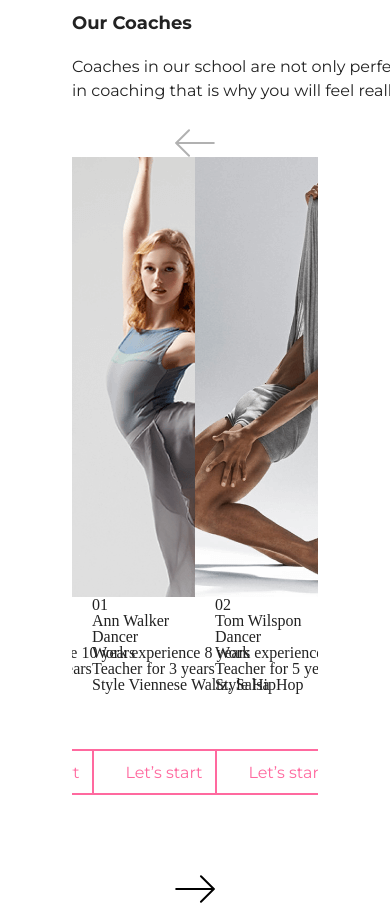
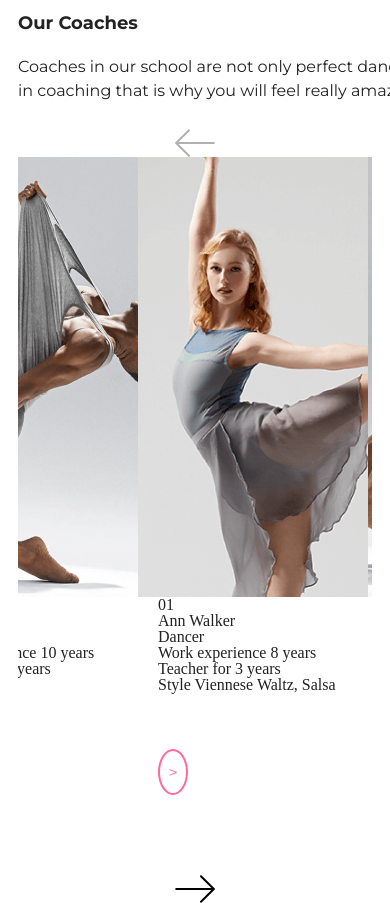
Before and after one commit to YevheniiaDehtiarova/Belyaevi-project, a website: page index.html in a window 390 px wide. Shown: the part 2720-3623 px from the top of the page. Drawn offline with nearby package versions, Linux system fonts and the light colour scheme.

Commit message:
update slider

```diff
--- a/index.html
+++ b/index.html
@@ -206,7 +206,7 @@
                         <div class="coaches__slider-item">Teacher for 3 years</div>
                         <div class="coaches__slider-item">Style Viennese Waltz, Salsa</div>
                         <button class="coaches__slider--button">
-                            <span>Let’s start</span>
+                            <span class="coaches__btn">Let’s start</span> <span class="special__button">></span>
                         </button>
                     </div>
                 </div>
@@ -228,7 +228,7 @@
                         <div class="coaches__slider-item">Teacher for 5 years</div>
                         <div class="coaches__slider-item">Style HipHop</div>
                         <button class="coaches__slider--button">
-                            <span>Let’s start</span>
+                            <span class="coaches__btn"> Let’s start</span> <span class="special__button">></span>
                         </button>
                     </div>
                 </div>
@@ -250,7 +250,7 @@
                         <div class="coaches__slider-item">Teacher for 3 years</div>
                         <div class="coaches__slider-item">Style Viennese Waltz, Salsa</div>
                         <button class="coaches__slider--button">
-                            <span>Let’s start</span>
+                            <span class="coaches__btn">Let’s start</span> <span class="special__button">></span>
                         </button>
                     </div>
                 </div>
@@ -272,7 +272,7 @@
                         <div class="coaches__slider-item">Teacher for 5 years</div>
                         <div class="coaches__slider-item">Style HipHop</div>
                         <button class="coaches__slider--button">
-                            <span>Let’s start</span>
+                            <span class="coaches__btn">Let’s start</span> <span class="special__button">></span>
                         </button>
                     </div>
                 </div>
@@ -286,7 +286,6 @@
     <script type="text/javascript" src="//cdn.jsdelivr.net/npm/slick-carousel@1.8.1/slick/slick.min.js"></script>
     <script src="src/js/slick.min.js"></script>
     <script src="src/js/slider.js"></script>
-
     <script src="src/js/main.js">
     </script>
 </body>
--- a/src/js/slider.js
+++ b/src/js/slider.js
@@ -1,10 +1,60 @@
-$(function() {
-    $('.coaches__slider').slick({
-        prevArrow: ' <img src="src/assets/img/arrow-left.svg" alt="">',
-        nextArrow: ' <img src="src/assets/img/arrow-right.svg" alt="">',
-        infinite: true,
-        slidesToShow: 2,
-        slidesToScroll: 2,
-    });
+// $(function() {
+//     $('.coaches__slider').slick({
+//         prevArrow: ' <img src="src/assets/img/arrow-left.svg" alt="">',
+//         nextArrow: ' <img src="src/assets/img/arrow-right.svg" alt="">',
+//         infinite: true,
+//         slidesToShow: 2,
+//         slidesToScroll: 2,
+//         responsive: [{
+//             breakpoint: 600,
+//             settings: {
+//                 slidesToShow: 1.5,
+//                 slidesToScroll: 1,
+//                 centerMode: true,
+//                 infinite: true,
+//                 dots: true,
+//             }
+//         }]
+//     });
 
+// });
+
+// $(function() {
+//     $('.coaches__slider').slick({
+//         prevArrow: ' <img src="src/assets/img/arrow-left.svg" alt="">',
+//         nextArrow: ' <img src="src/assets/img/arrow-right.svg" alt="">',
+//         infinite: true,
+//         slidesToShow: 2,
+//         slidesToScroll: 2,
+//         responsive: [{
+//             breakpoint: 640,
+//             settings: {
+//                 slidesToShow: 1.5,
+//                 slidesToScroll: 1,
+//                 centerMode: true,
+//                 infinite: true,
+//                 // dots: true,
+//             }
+//         }]
+//     });
+
+// });
+
+$('.coaches__slider').slick({
+    prevArrow: ' <img src="src/assets/img/arrow-left.svg" alt="">',
+    nextArrow: ' <img src="src/assets/img/arrow-right.svg" alt="">',
+    infinite: true,
+    slidesToShow: 2,
+    slidesToScroll: 2,
+    responsive: [{
+        breakpoint: 600,
+        settings: {
+            slidesToShow: 1.5,
+            slidesToScroll: 1,
+            centerMode: true,
+            infinite: true,
+            dots: false,
+            centerPadding: '5px',
+        }
+    }]
 });
--- a/src/styles/common/_coaches.scss
+++ b/src/styles/common/_coaches.scss
@@ -46,17 +46,42 @@
                                             display: flex;
                                         }
 
+                                        .special__button {
+                                            display: none;
+                                        }
+
                                         @media(max-width:900px) {
                                             .coaches__slider--slide {
                                                 display: flex !important;
                                                 min-width: 0;
                                                 flex-wrap: wrap;
                                             }
-                                            }
-
-                                            @media (max-width:700p) {
                                             .coaches {
                                                 margin-left: $top-indent/2;
                                                 margin-right: $top-indent/2;
                                             }
                                         }
+
+                                        @media (max-width:700px) {
+                                            .coaches {
+                                                margin-left: $top-indent/4;
+                                                margin-right: $top-indent/4;
+                                            }
+                                        }
+
+                                        @media (max-width:640px) {
+                                            // .coaches__slider {
+                                            //     flex-wrap: nowrap;
+                                            // }
+                                            .coaches__btn {
+                                                display: none;
+                                            }
+                                            .special__button {
+                                                display: inline;
+                                            }
+                                            .coaches__slider--button {
+                                                border-radius: 50%;
+                                                width: 30px;
+                                                height: 10px;
+                                            }
+                                        }
```
Also changed, not shown: src/styles/slick.css, style.css. Lines whose indentation alone changed are shown as unchanged.
